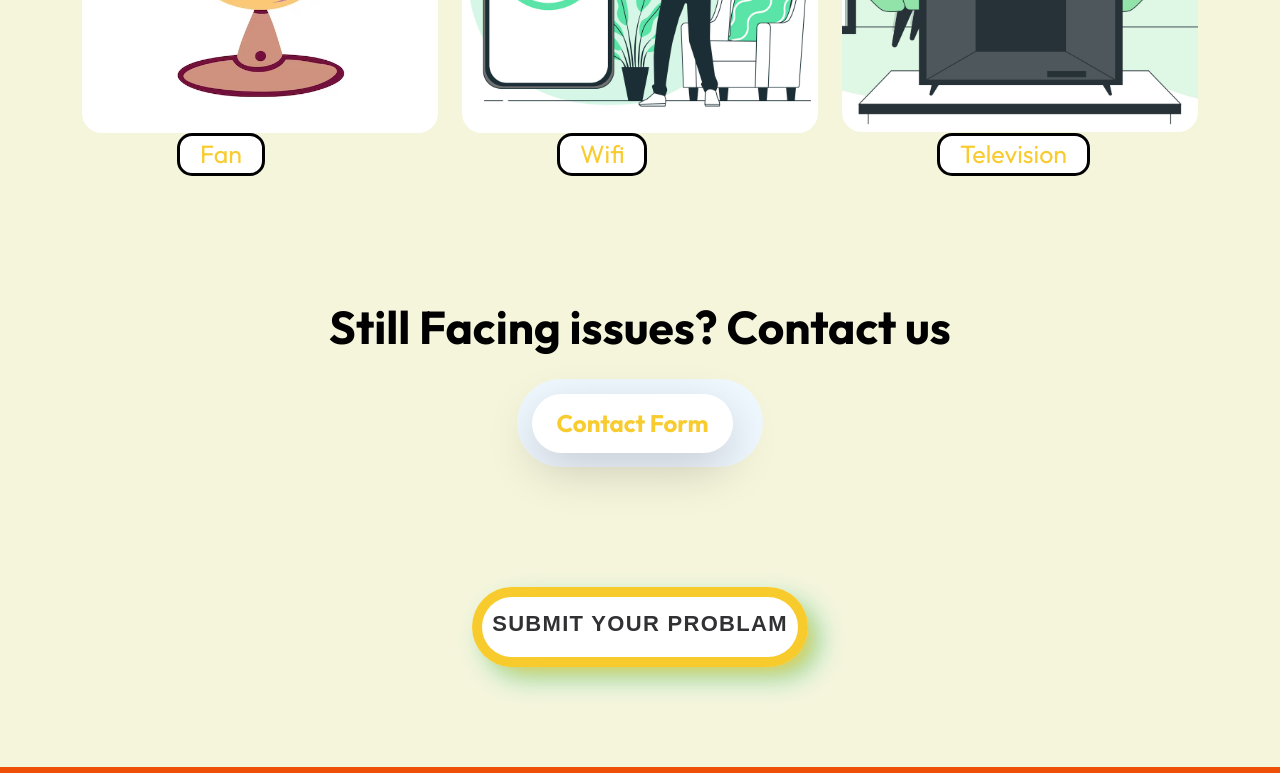
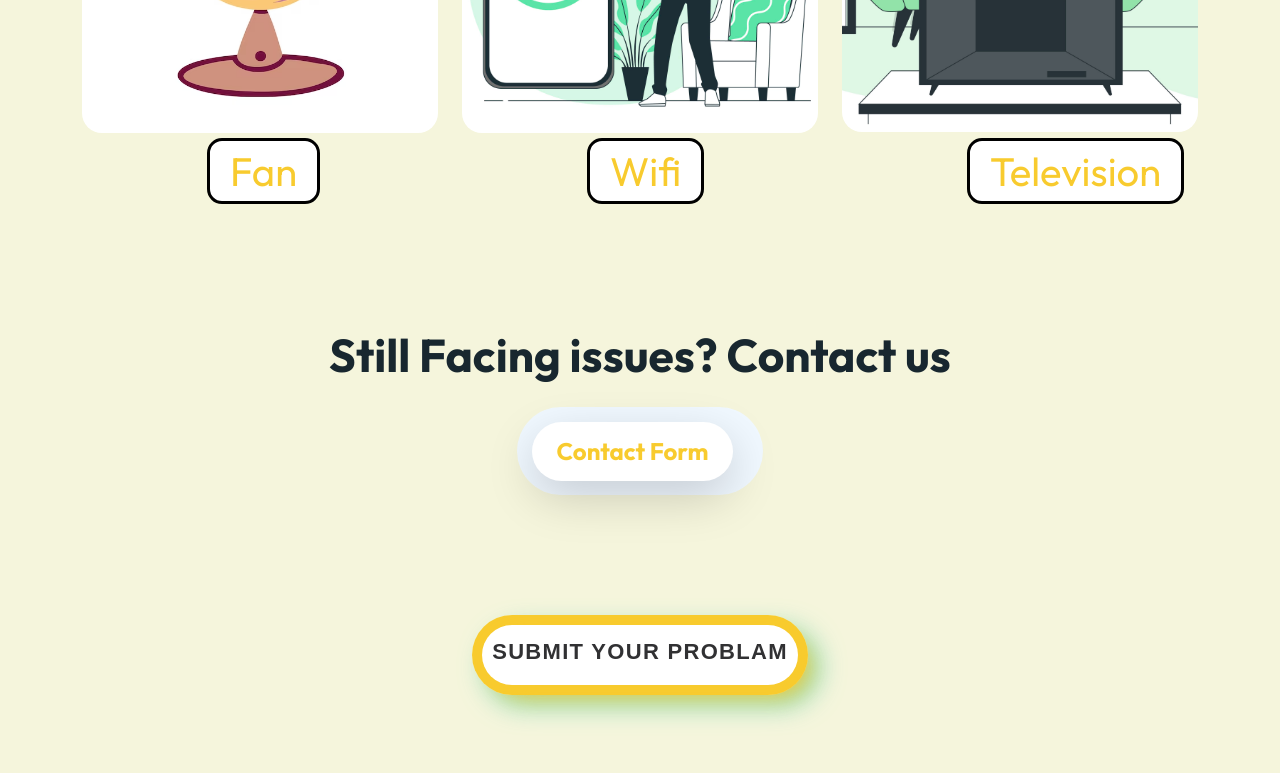
Before and after one commit to daniyalkhan733/Currentcare1, a plain HTML site: page index.html in a window 1280 px wide. Shown: the part 1720-2493 px from the top of the page. Drawn offline with Linux system fonts and the light colour scheme; a script that the page names is missing.

Commit message:
updated5.0

```diff
--- a/css/style.css
+++ b/css/style.css
@@ -4,7 +4,7 @@ background-color: white;
     border-color: black;
     border-style: solid;
     border-radius: 15px;
-    font-size: 25px;
+    font-size: 40px;
     padding-left: 20px;
     padding-right: 20px;
 text-align: center;
@@ -33,7 +33,7 @@ text-align: center;
         border-color: black;
         border-style: solid;
         border-radius: 15px;
-        font-size: 25px;
+        font-size: 40px;
         padding-left: 20px;
         padding-right: 20px;}
 
@@ -56,7 +56,7 @@ text-align: center;
             border-color: black;
             border-style: solid;
             border-radius: 15px;
-            font-size: 25px;
+            font-size: 40px;
             padding-left: 20px;
             padding-right: 20px;}
 
@@ -146,9 +146,10 @@ background-color: aqua;
 
 }
 #repair{
+    font-size: 60px;
 
 
-    font-size: 60px;
+
 }
 .animate-charcter
 {
@@ -283,3 +284,61 @@ background-color: aqua;
       opacity: 0;
     }
   }
+
+  a {
+    background: linear-gradient(0deg, #f8cb2e, #f8cb2e) no-repeat right bottom / 0 var(--bg-h);
+    transition: background-size 350ms;
+    --bg-h: 100%;
+  }
+  a:where(:hover, :focus-visible) {
+    background-size: 100% var(--bg-h);
+    background-position-x: left;
+  }
+
+
+
+
+
+
+  h2 {
+    color: #18272F;
+    position: relative;
+    text-decoration: none;
+  }
+
+  h2::before {
+    content: '';
+    position: absolute;
+    width: 100%;
+    height: 4px;
+    border-radius: 4px;
+    background-color: #18272F;
+    bottom: 0;
+    left: 0;
+    transform-origin: right;
+    transform: scaleX(0);
+    transition: transform .3s ease-in-out;
+  }
+
+  h2:hover::before {
+    transform-origin: left;
+    transform: scaleX(1);
+  }
+
+
+
+
+  .floating {
+    animation-name: floating;
+    animation-duration: 3s;
+    animation-iteration-count: infinite;
+    animation-timing-function: ease-in-out;
+    margin-left: 30px;
+    margin-top: 5px;
+}
+
+@keyframes floating {
+    0% { transform: translate(0,  0px); }
+    50%  { transform: translate(0, 15px); }
+    100%   { transform: translate(0, -0px); }
+}
--- a/index.html
+++ b/index.html
@@ -166,13 +166,13 @@
         <div class="container">
             <div class="row">
                 <div class="col-2 offset-1">
-                    <a href="/DATA/fan.html" target="_blank" id="fan1">Fan </a>
+                   <a class="floating"    href="/DATA/fan.html" target="_blank" id="fan1">Fan </a>
                 </div>
                 <div class="col-2 offset-2">
-                    <a href="/DATA/wifi.html" target="_blank" id="wifi1">Wifi</a>
+                   <a class="floating"     href="/DATA/wifi.html" target="_blank" id="wifi1">Wifi</a>
                 </div>
                 <div class="col-2 offset-2">
-                    <a href="/DATA/TV.html" target="_blank" id="tv1">Television </a>
+                    <a class="floating"     href="/DATA/TV.html" target="_blank" id="tv1">Television </a>
                 </div>
 
             </div>
@@ -292,7 +292,7 @@
                 <div class="col-lg-3 col-md-6 col-11 mb-4 mb-lg-0 mb-md-0">
                     <h5 class="site-footer-title mb-3">Location</h5>
                     <p class="text-white d-flex mt-3 mb-2">
-                        Rizvi College Of Engineering, Bandra West, Mumbai</p>
+                       <a> Rizvi College Of Engineering, Bandra West, Mumbai</a></p>
                     <a class="link-fx-1 color-contrast-higher mt-3" href="https://goo.gl/maps/FkiUfZbqssr1hDJc7">
                         <span>Our Maps</span>
                         <svg class="icon" viewBox="0 0 32 32" aria-hidden="true">
```
